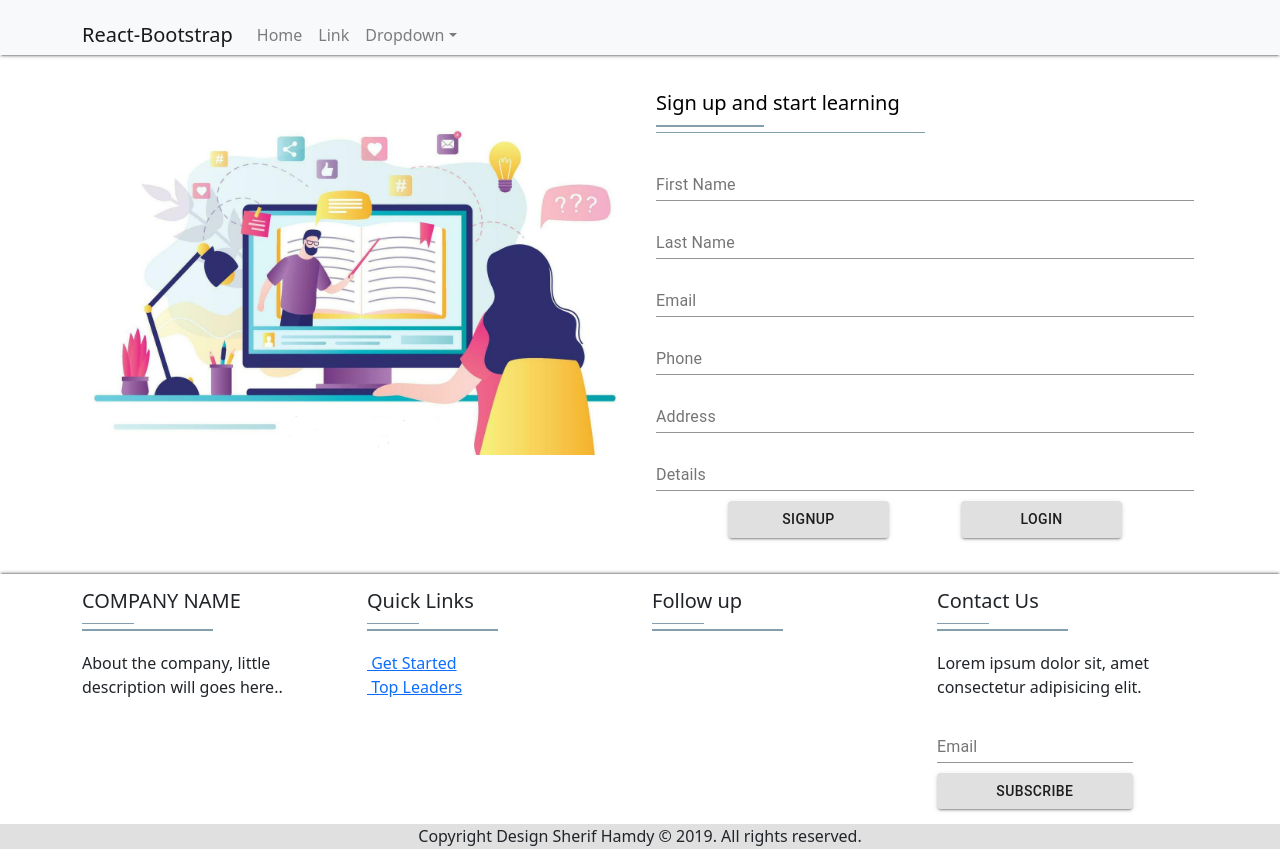
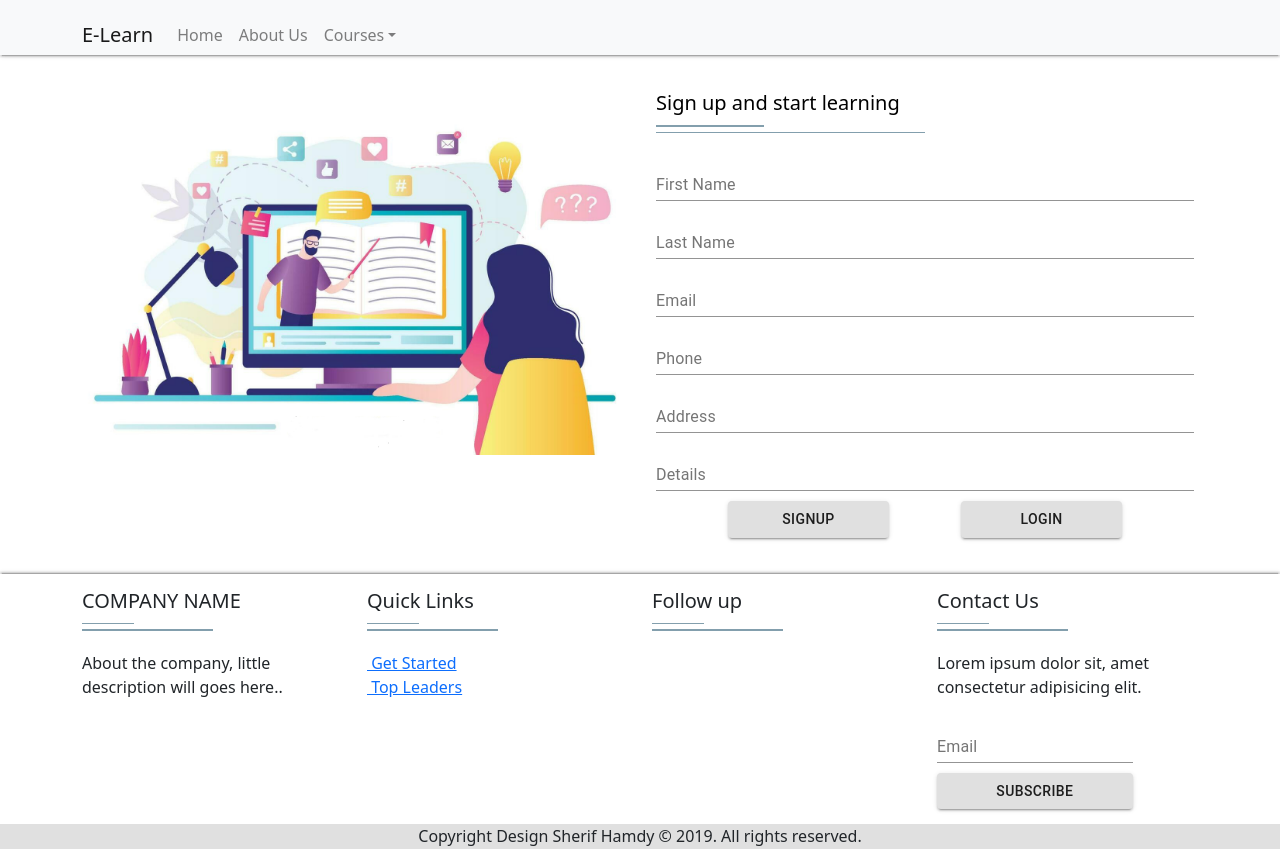
Before and after one commit to Abhinavv9258/e-learning, a React (Create React App) app: page /RegisterPage in a window 1280 px wide. Built offline with nearby package versions, Linux system fonts and the light colour scheme.

Commit message:
navbar and index

```diff
--- a/src/components/Navbar.js
+++ b/src/components/Navbar.js
@@ -13,11 +13,11 @@ const NavbarComponent = () => {
                     <Navbar.Toggle aria-controls="basic-navbar-nav"/>
                     <Navbar.Collapse id="basic-navbar-nav">
                         <Nav className="me-auto">
-                            <Navbar.Brand href="#home">React-Bootstrap</Navbar.Brand>
+                            <Navbar.Brand href="#home">E-Learn</Navbar.Brand>
                             <Nav.Link href="#home">Home</Nav.Link>
-                            <Nav.Link href="#link">Link</Nav.Link>
-                                <NavDropdown title="Dropdown" id="basic-nav-dropdown">
-                                    <NavDropdown.Item href="#action/3.1">Action</NavDropdown.Item>
+                            <Nav.Link href="#link">About Us</Nav.Link>
+                                <NavDropdown title="Courses" id="basic-nav-dropdown">
+                                    <NavDropdown.Item href="#action/3.1"></NavDropdown.Item>
                                         <NavDropdown.Item href="#action/3.2">
                                             Another action
                                         </NavDropdown.Item>
--- a/src/pages/Index.js
+++ b/src/pages/Index.js
@@ -116,7 +116,7 @@ const Index = () => {
                             </CardContent>
                         </CardActionArea>
                         <CardActions className="d-flex justify-content-center">
-                            <Link to='/adminLoginPage'>
+                            <Link to='/RegisterPage'>
                                 <Button className="homepage-btn" >
                                     Admin Login&nbsp;&nbsp;<GrLinkNext/>
                                 </Button>
@@ -142,7 +142,7 @@ const Index = () => {
                         </CardActionArea>
 
                         <CardActions className="d-flex justify-content-center">
-                            <Link to='/userLoginPage'>
+                            <Link to='/RegisterPage'>
                                 <Button className="homepage-btn" >
                                     User Login&nbsp;&nbsp;<GrLinkNext/>
                                 </Button>
```
